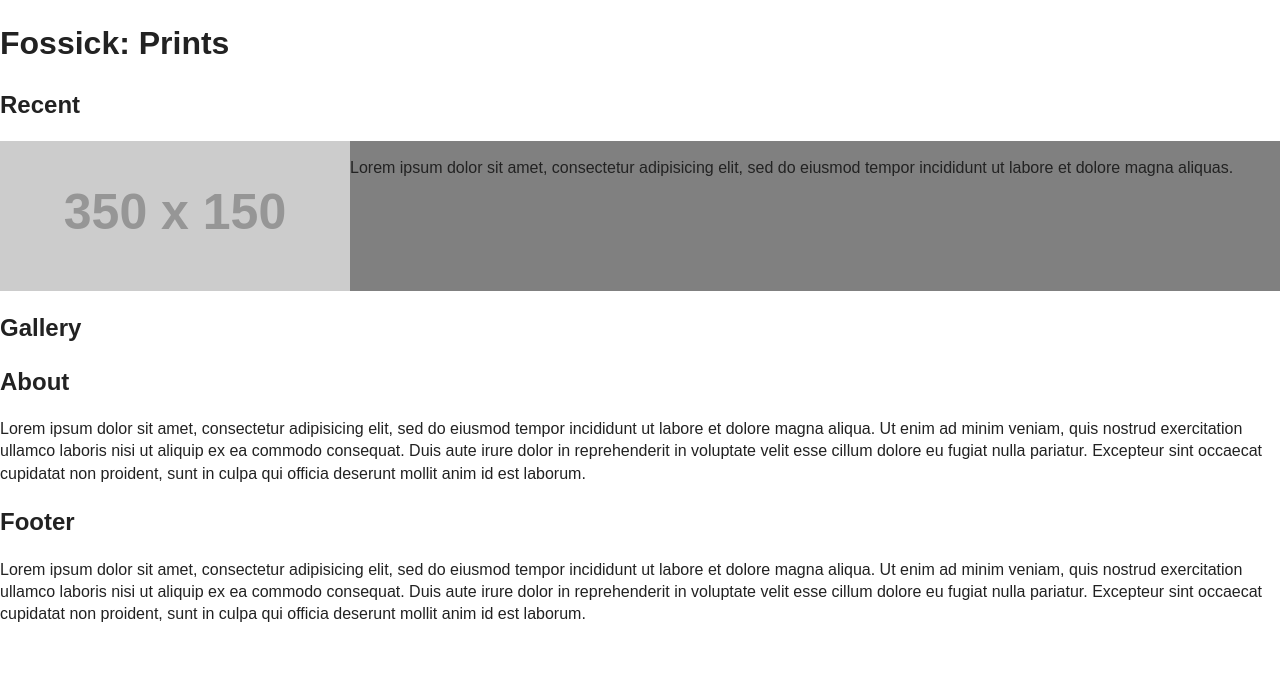
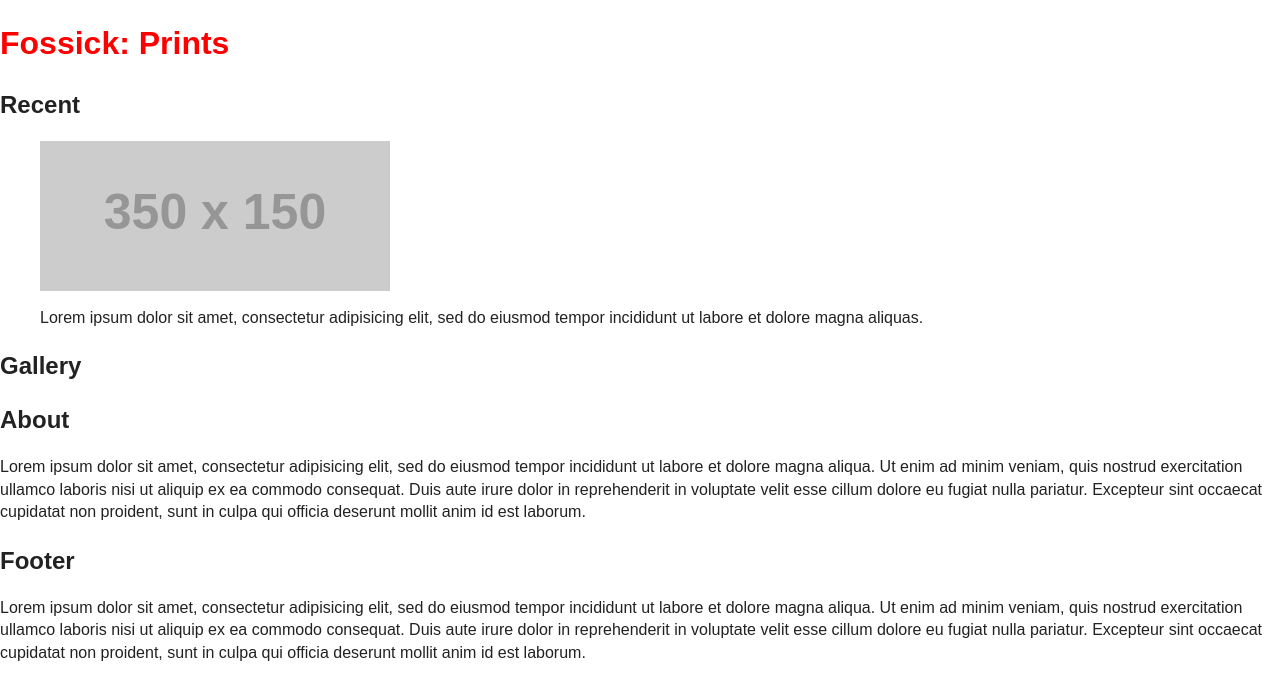
Before and after one commit to tctravis/tctravis.github.io, a plain HTML site: page index.html in a window 1280 px wide. Drawn offline with nearby package versions, Linux system fonts and the light colour scheme; placeholder pictures from the web are drawn by us.

Commit message:
Removing all changes

```diff
--- a/css/main.css
+++ b/css/main.css
@@ -199,23 +199,5 @@ textarea {
   h3 {
     page-break-after: avoid; } }
 
-.print {
-  display: -webkit-box;
-  display: -webkit-flex;
-  display: -ms-flexbox;
-  display: flex;
-  -webkit-box-align: start;
-  -webkit-align-items: flex-start;
-  -ms-flex-align: start;
-  align-items: flex-start; }
-  .print .media-figure {
-    margin-right: 1em; }
-  .print .media-body {
-    -webkit-box-flex: 1;
-    -webkit-flex: 1;
-    -ms-flex: 1;
-    flex: 1; }
-
-.print {
-  background-color: grey;
-  margin: 0; }
+h1 {
+  color: red; }
```
